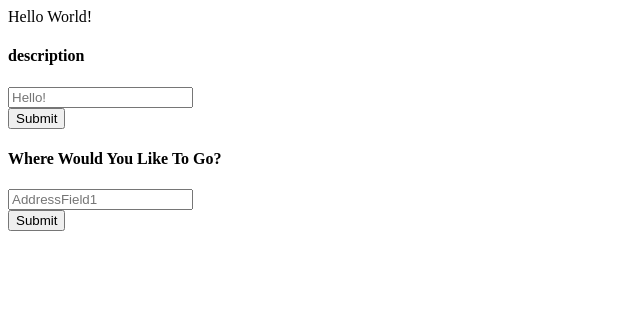
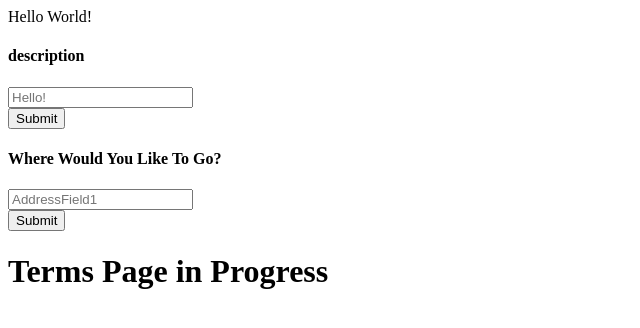
Before and after one commit to spiritphyz/glampr, a React app: page /termsmaker in a window 1280 px wide. Shown: the top 328 px of the page, without its empty margins (0-640 px from the left). Built offline with nearby package versions, Linux system fonts and the light colour scheme; the HTML template or start-up script is replaced by a standard one.

Commit message:
Add termspage to main app

```diff
--- a/react-client/src/components/App.jsx
+++ b/react-client/src/components/App.jsx
@@ -1,5 +1,6 @@
 import React from 'react';
 import TripDetails from './tripDetails/tripDetails.jsx';
+import Terms from './terms/termsMaker.jsx';
 
 class App extends React.Component {
   constructor(props) {
@@ -33,6 +34,7 @@ class App extends React.Component {
       <div>
         <div>Hello World!</div>
         <TripDetails />
+        <Terms />
       </div>
     );
   }
--- a/react-client/src/components/termsPage/termsPageUser.jsx
+++ /dev/null
@@ -1,6 +0,0 @@
-function Terms(props) {
-  return (
-    <div className="Term"> <h2> hi </h2>
-    </div>
-  );
-}
```
Also changed, not shown: react-client/src/components/TermsNConditions/termsConditions.jsx (deleted, +0 -24 lines), react-client/src/components/termsPage/termsPageMaker.jsx (deleted, +0 -24 lines), 1 other file (tests, documents, lock files or other folders).
